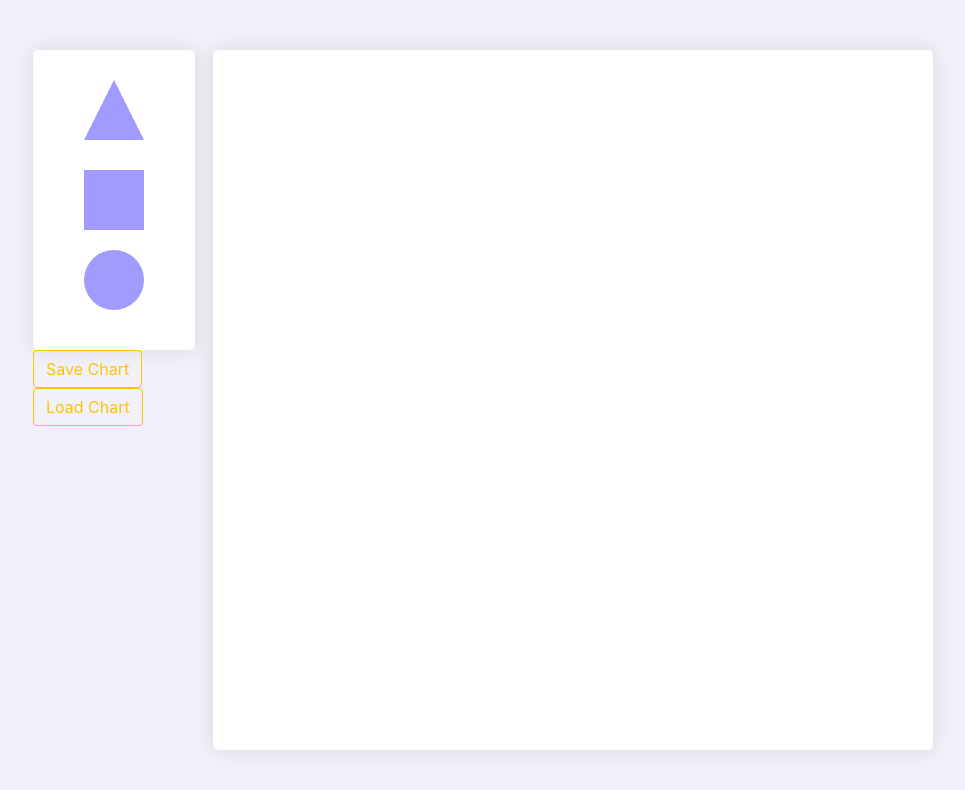
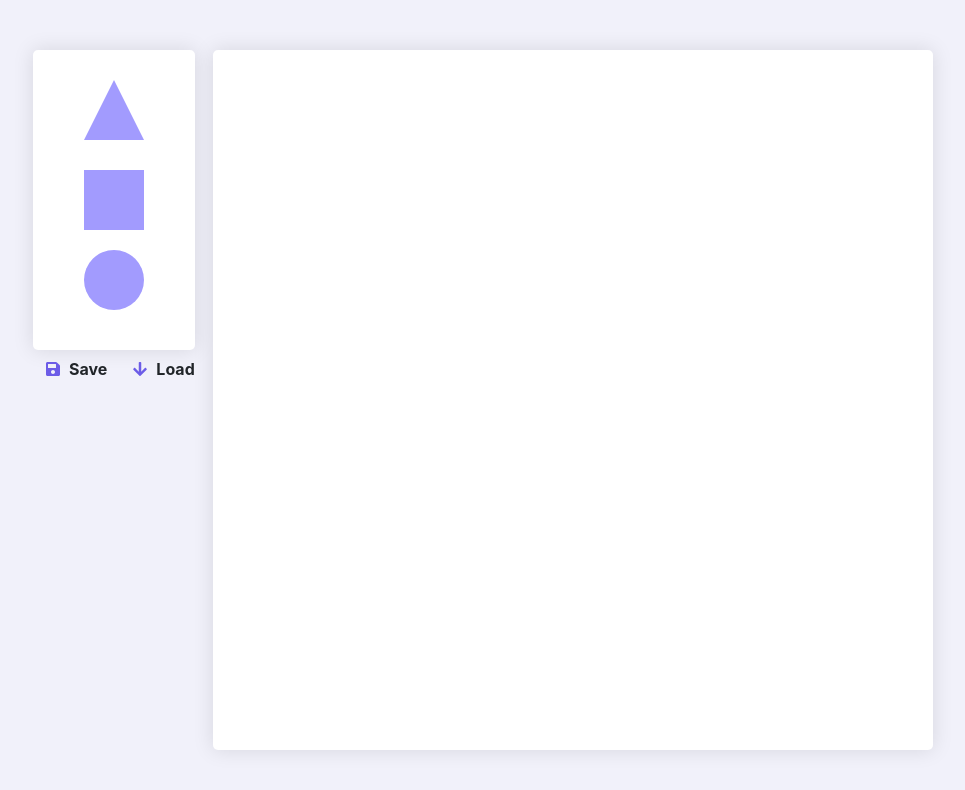
Before and after one commit to imthiazSD/react-flow, a React (Create React App) app: page / in a window 1280 px wide. Shown: the top 790 px of the page, without its empty margins (157-1122 px from the left). Built offline with nearby package versions, Linux system fonts and the light colour scheme.

Commit message:
Refactor Base component

```diff
--- a/src/components/Base.js
+++ b/src/components/Base.js
@@ -1,6 +1,8 @@
 import React,{Component} from 'react';
 import {pointInRect, toJSON, toDOM, createShapeComponent} from './utils.js'
-import {Button} from 'reactstrap'
+import {Button, Alert} from 'reactstrap'
+import { FontAwesomeIcon } from '@fortawesome/react-fontawesome'
+import { faSave, faArrowDown } from '@fortawesome/free-solid-svg-icons'
 import _ from 'lodash'
 export default class Base extends Component{
 
@@ -10,7 +12,8 @@ export default class Base extends Component{
         this.state = {
             shape_components : [],
             lines : [],
-            current_line_id : ''
+            current_line_id : '',
+            visible: false
         }
     }
 
@@ -24,6 +27,11 @@ export default class Base extends Component{
         return newLine
     }
 
+    // Dismiss alert
+    onDismiss = () => this.setState({visible: !this.state.visible})
+
+    // Trigger alert
+    triggerAlert = () => this.setState({visible: true})
 
     updateLine = (id,coordinates) => {
 
@@ -279,10 +287,12 @@ export default class Base extends Component{
 
 
     handleClick = e => {
-        const name = e.target.id
+        const name = e.currentTarget .id
         if(name === 'save'){
 
             this.saveToLocalStorage()
+            this.triggerAlert()
+            setTimeout(()=>this.onDismiss(),3000)
         }else{
 
             console.log(this.state)
@@ -438,6 +448,8 @@ export default class Base extends Component{
                                     });
 
         return(
+
+            <div className="wrapper">
                 <div id="app-container">
 
                     {/* Tool box pane */}
@@ -456,26 +468,50 @@ export default class Base extends Component{
                     </div>
                     {/* Actions panel */}
 
+
                     <div className='actions'>
+
                         <Button
-                   outline
                         id="save"
-                   color="warning"
+                        className="acn_btn"
+                        color=""
                         onClick={e => this.handleClick(e)}
                         >
-                  Save Chart
+                            <FontAwesomeIcon
+                            className='btn_icn'
+                            color="#6c5ce7"
+                            icon={faSave} />
+                            &nbsp; <strong>Save</strong>
+
                         </Button>
+
                         <Button
-                   outline
                         id="load"
-                   color="warning"
+                        className="acn_btn"
+                        color=""
                         onClick={e => this.handleClick(e)}
                         >
-                  Load Chart
+                            <FontAwesomeIcon
+                            className='btn_icn'
+                            color="#6c5ce7"
+                            icon={faArrowDown} />
+                            &nbsp; <strong >Load</strong>
+
                         </Button>
 
 
                     </div>
+
+                </div>
+                <Alert
+                    innerProps
+                    color="primary"
+                    isOpen={this.state.visible}
+                    toggle={this.onDismiss}
+                    style={{zIndex:99999,width:300,margin:'0 auto',top:50}}
+                    fade={true}>
+                    The chart has been saved successfuly!
+                    </Alert>
             </div>
         )
     }
```
Lines whose indentation alone changed are shown as unchanged.
